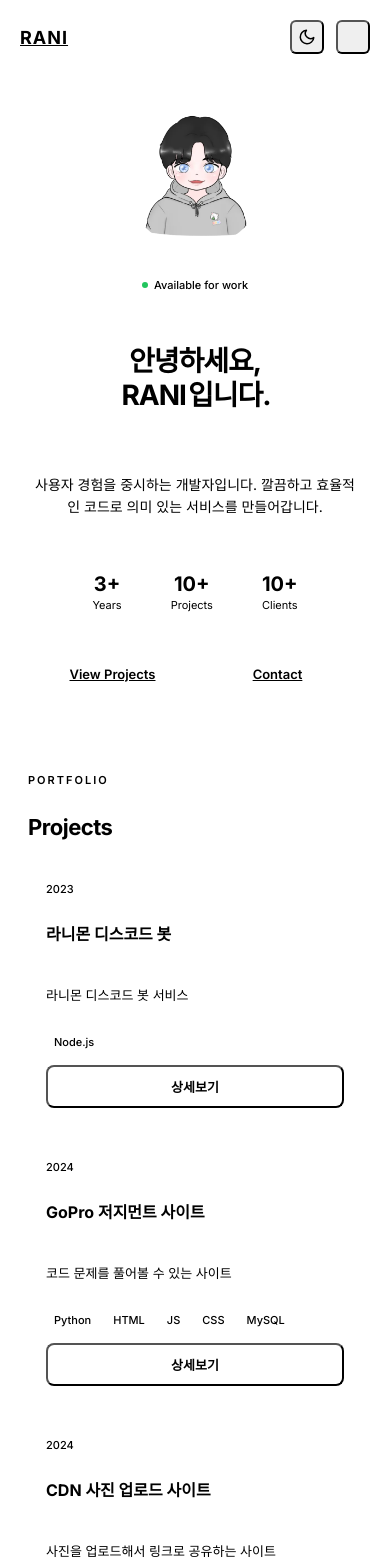
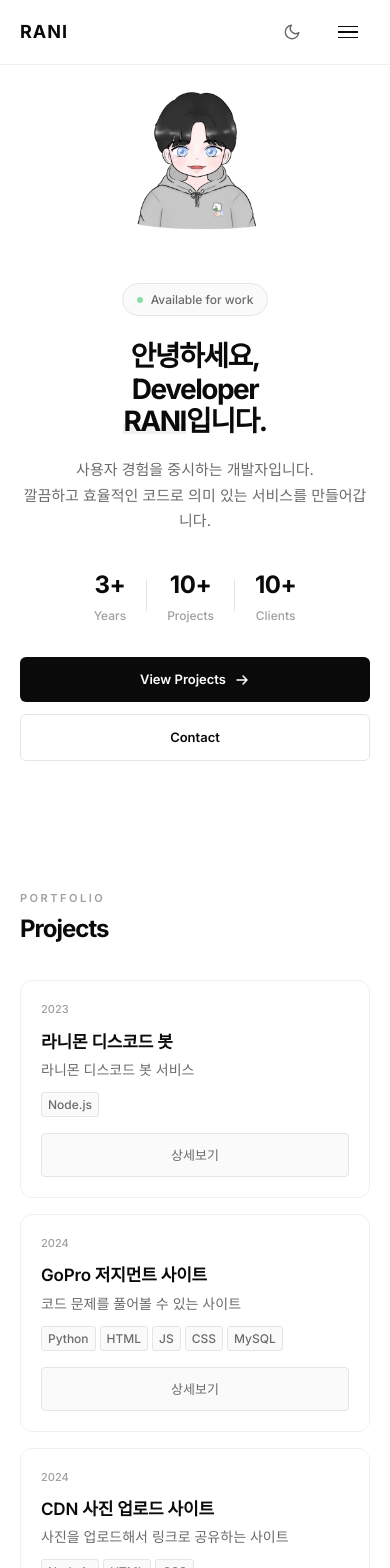
Before and after one commit to rani0707/RaniWeb, a Next.js app: page / in a window 390 px wide. Shown: the top 1568 px of the page. Built offline with nearby package versions, Linux system fonts and the light colour scheme.

Commit message:
fix: 모바일 Projects 카드 그리드 충돌 수정 - 768px 미디어쿼리 중복 통합, 카드 min-width:0/overflow-wrap:anywhere 적용

```diff
--- a/app/globals.css
+++ b/app/globals.css
@@ -1,37 +1,121 @@
-/* =============================================
-   반응형 토글 유틸리티
-   - SSR/CSR 모두 동일한 마크업을 내보내고
-     CSS 미디어쿼리만 display를 전환한다.
-   - !important + visibility: hidden으로 어떤 다른 CSS도 덮어쓸 수 없게 한다.
-   ============================================= */
 
-.mobile-only {
-  display: none !important;
-  visibility: hidden !important;
+:root {
+  --bg-primary: #ffffff;
+  --bg-secondary: #fafafa;
+  --bg-tertiary: #f5f5f5;
+  --text-primary: #0a0a0a;
+  --text-secondary: #6b6b6b;
+  --text-tertiary: #a0a0a0;
+  --border-color: #e5e5e5;
+  --border-light: #f0f0f0;
+  --accent: #171717;
+  --accent-hover: #262626;
+  --card-bg: #ffffff;
+  --shadow: rgba(0, 0, 0, 0.06);
+  --max-width: 1200px;
+  --section-padding: 100px;
 }
 
-.desktop-only {
-  display: block !important;
-  visibility: visible !important;
+[data-theme="dark"] {
+  --bg-primary: #0a0a0a;
+  --bg-secondary: #141414;
+  --bg-tertiary: #1e1e1e;
+  --text-primary: #f5f5f5;
+  --text-secondary: #a0a0a0;
+  --text-tertiary: #666666;
+  --border-color: #2a2a2a;
+  --border-light: #1e1e1e;
+  --accent: #f5f5f5;
+  --accent-hover: #e0e0e0;
+  --card-bg: #141414;
+  --shadow: rgba(0, 0, 0, 0.3);
 }
 
-@media (max-width: 767px) {
-  .mobile-only {
-    display: block !important;
-    visibility: visible !important;
+* {
+  margin: 0;
+  padding: 0;
+  box-sizing: border-box;
+}
+
+html {
+  scroll-behavior: smooth;
+  -webkit-font-smoothing: antialiased;
+  -moz-osx-font-smoothing: grayscale;
+}
+
+body {
+  font-family: 'Inter', -apple-system, BlinkMacSystemFont, sans-serif;
+  background-color: var(--bg-primary);
+  color: var(--text-primary);
+  line-height: 1.6;
+  font-size: 16px;
+  transition: background-color 0.3s ease, color 0.3s ease;
+}
+
+a {
+  color: inherit;
+  text-decoration: none;
+}
+
+button {
+  font-family: inherit;
+  cursor: pointer;
+  border: none;
+  background: none;
+}
+
+ul, ol {
+  list-style: none;
+}
+
+img {
+  max-width: 100%;
+  display: block;
+}
+
+.container {
+  max-width: var(--max-width);
+  margin: 0 auto;
+  padding: 0 48px;
+}
+
+.section-label {
+  font-size: 11px;
+  font-weight: 600;
+  letter-spacing: 2.5px;
+  text-transform: uppercase;
+  color: var(--text-tertiary);
+  margin-bottom: 12px;
+}
+
+.section-title {
+  font-size: 36px;
+  font-weight: 700;
+  letter-spacing: -1px;
+  color: var(--text-primary);
+  margin-bottom: 40px;
+}
+
+@media (max-width: 768px) {
+  :root {
+    --section-padding: 80px;
   }
 
-  .desktop-only {
-    display: none !important;
-    visibility: hidden !important;
+  .container {
+    padding: 0 24px;
+  }
+
+  .section {
+    padding: var(--section-padding) 0;
+  }
+
+  .section-title {
+    font-size: 28px;
+    margin-bottom: 32px;
   }
 }
 
-/* =============================================
-   기존 모바일 글로벌 스타일
-   ============================================= */
-
-@media (max-width: 768px) {
+@media (max-width: 480px) {
   :root {
     --section-padding: 60px;
   }
@@ -40,12 +124,39 @@
     padding: 0 20px;
   }
 
-  .section {
-    padding: var(--section-padding) 0;
-  }
-
   .section-title {
     font-size: 24px;
     margin-bottom: 24px;
   }
 }
+
+/* Scrollbar */
+::-webkit-scrollbar {
+  width: 8px;
+  height: 8px;
+}
+
+::-webkit-scrollbar-track {
+  background: var(--bg-secondary);
+}
+
+::-webkit-scrollbar-thumb {
+  background: var(--border-color);
+  border-radius: 4px;
+}
+
+::-webkit-scrollbar-thumb:hover {
+  background: var(--text-tertiary);
+}
+
+/* Selection */
+::selection {
+  background: var(--text-primary);
+  color: var(--bg-primary);
+}
+
+/* Keep anchor headings below the fixed navigation. */
+section[id] {
+  scroll-margin-top: 88px;
+  overflow-wrap: anywhere;
+}
--- a/components/Awards.module.css
+++ b/components/Awards.module.css
@@ -97,16 +97,11 @@
   .grid {
     grid-template-columns: 1fr;
   }
-
-  .box {
-    max-height: 560px;
-    overflow-y: auto;
-  }
 }
 
 @media (max-width: 768px) {
   .section {
-    padding: 80px 0;
+    padding: 48px 0;
   }
 
   .container {
@@ -114,22 +109,29 @@
   }
 
   .box {
-    max-height: 480px;
-    padding: 16px;
-    overflow-y: auto;
+    padding: 0;
+    background: transparent;
+    border: 0;
+  }
+
+  .grid {
+    grid-template-columns: minmax(0, 1fr);
+    gap: 16px;
+  }
+
+  .card {
+    min-width: 0;
+    padding: 20px;
+    border-radius: 12px;
   }
 }
 
 @media (max-width: 480px) {
   .section {
-    padding: 60px 0;
+    padding: 40px 0;
   }
 
   .container {
     padding: 0 20px;
   }
-
-  .box {
-    max-height: 400px;
-  }
 }
--- a/components/Certifications.module.css
+++ b/components/Certifications.module.css
@@ -86,7 +86,7 @@
 
 @media (max-width: 768px) {
   .section {
-    padding: 80px 0;
+    padding: 48px 0;
   }
 
   .container {
@@ -100,18 +100,63 @@
 
 @media (max-width: 480px) {
   .section {
-    padding: 60px 0;
+    padding: 40px 0;
   }
 
   .container {
     padding: 0 20px;
   }
 
+  .box {
+    padding: 0;
+    background: transparent;
+    border: 0;
+  }
+
+  .grid {
+    grid-template-columns: minmax(0, 1fr);
+    gap: 12px;
+  }
+
   .card {
+    min-width: 0;
     padding: 16px;
+    border-radius: 12px;
+  }
+
+  .cardContent {
+    min-width: 0;
   }
 
   .name {
     font-size: 14px;
+    overflow-wrap: anywhere;
   }
 }
+
+@media (max-width: 768px) {
+  .box {
+    padding: 0;
+    background: transparent;
+    border: 0;
+  }
+
+  .grid {
+    grid-template-columns: minmax(0, 1fr);
+    gap: 16px;
+  }
+
+  .card {
+    min-width: 0;
+    padding: 20px;
+    border-radius: 12px;
+  }
+
+  .cardContent {
+    min-width: 0;
+  }
+
+  .name {
+    overflow-wrap: anywhere;
+  }
+}
--- a/components/Experience.module.css
+++ b/components/Experience.module.css
@@ -80,8 +80,30 @@
 }
 
 @media (max-width: 768px) {
+  .box {
+    padding: 16px;
+  }
+
+  .item {
+    min-width: 0;
+  }
+
+  .itemRight {
+    min-width: 0;
+  }
+
+  .role {
+    overflow-wrap: anywhere;
+  }
+
+  .sub {
+    overflow-wrap: anywhere;
+  }
+}
+
+@media (max-width: 768px) {
   .section {
-    padding: 80px 0;
+    padding: 48px 0;
   }
 
   .container {
@@ -91,7 +113,7 @@
 
 @media (max-width: 480px) {
   .section {
-    padding: 60px 0;
+    padding: 40px 0;
   }
 
   .container {
--- a/components/Header.module.css
+++ b/components/Header.module.css
@@ -172,3 +172,18 @@
     padding: 0 20px;
   }
 }
+
+@media (max-width: 768px) {
+  .header,
+  .header.scrolled {
+    padding: 10px 0;
+    background: var(--bg-primary);
+    border-bottom: 1px solid var(--border-light);
+  }
+
+  .themeBtn,
+  .menuBtn {
+    width: 44px;
+    height: 44px;
+  }
+}
--- a/components/Projects.module.css
+++ b/components/Projects.module.css
@@ -47,6 +47,8 @@
   border: 1px solid var(--border-light);
   border-radius: 6px;
   transition: all 0.2s ease;
+  min-width: 0;
+  overflow: hidden;
 }
 
 .card:hover {
@@ -57,6 +59,7 @@
 .cardBody {
   flex: 1;
   margin-bottom: 12px;
+  min-width: 0;
 }
 
 .detailBtn {
@@ -537,20 +540,15 @@
   }
 }
 
-@media (max-width: 800px) {
+@media (max-width: 900px) {
   .grid {
     grid-template-columns: repeat(2, 1fr);
-  }
-
-  .box {
-    max-height: 480px;
-    overflow-y: auto;
   }
 }
 
 @media (max-width: 768px) {
   .section {
-    padding: 80px 0;
+    padding: 48px 0;
   }
 
   .container {
@@ -558,22 +556,58 @@
   }
 
   .box {
-    max-height: 420px;
-    padding: 16px;
-    overflow-y: auto;
+    padding: 0;
+    background: transparent;
+    border: 0;
+  }
+
+  .grid {
+    grid-template-columns: 1fr;
+    gap: 16px;
+  }
+
+  .card {
+    min-width: 0;
+    padding: 20px;
+    border-radius: 12px;
+  }
+
+  .detailBtn {
+    min-height: 44px;
+    font-size: 13px;
+    margin-top: 4px;
+  }
+
+  .cardTitle {
+    font-size: 17px;
+  }
+  .cardDescription {
+    font-size: 14px;
+    overflow-wrap: anywhere;
+  }
+  .tag {
+    font-size: 12px;
+  }
+  .cardGit {
+    width: 44px;
+    height: 44px;
+    flex-shrink: 0;
+  }
+  .tags {
+    min-width: 0;
+  }
+  .tag {
+    min-width: 0;
+    overflow-wrap: anywhere;
   }
 }
 
 @media (max-width: 480px) {
   .section {
-    padding: 60px 0;
+    padding: 40px 0;
   }
 
   .container {
     padding: 0 20px;
   }
-
-  .grid {
-    grid-template-columns: 1fr;
-  }
 }
--- a/components/Skills.module.css
+++ b/components/Skills.module.css
@@ -58,6 +58,8 @@
   font-weight: 500;
   color: var(--text-secondary);
   transition: all 0.2s ease;
+  max-width: 100%;
+  overflow-wrap: anywhere;
 }
 
 .skillItem:hover {
@@ -73,7 +75,7 @@
 
 @media (max-width: 768px) {
   .section {
-    padding: 80px 0;
+    padding: 48px 0;
   }
 
   .container {
@@ -92,7 +94,7 @@
 
 @media (max-width: 480px) {
   .section {
-    padding: 60px 0;
+    padding: 40px 0;
   }
 
   .container {
--- a/components/index.tsx
+++ b/components/index.tsx
@@ -9,29 +9,11 @@ import Experience from './Experience'
 import Certifications from './Certifications'
 import Awards from './Awards'
 import Footer from './Footer'
-import MobileHome from './mobile/MobileHome'
 
-/**
- * 모바일/데스크탑 토글 방식:
- * - React 조건부 렌더링 대신 두 트리를 모두 렌더
- * - CSS 클래스(mobile-only / desktop-only)의 display 토글로 전환
- * - SSR·CSR 마크업이 동일 → hydration mismatch 없음
- * - 미디어쿼리 변경 시 React 리렌더 불필요 → 부드러운 전환
- * - Header는 페이지에 단 한 번만 렌더 (두 트리에 중복 X)
- */
 export default function Home() {
   return (
     <>
-      {/* ── Header는 한 번만 ── */}
       <Header />
-
-      {/* ── 모바일 트리 ── */}
-      <div className="mobile-only">
-        <MobileHome />
-      </div>
-
-      {/* ── 데스크탑 트리 ── */}
-      <div className="desktop-only">
       <main>
         <Hero />
         <Suspense fallback={null}>
@@ -41,9 +23,8 @@ export default function Home() {
         <Experience />
         <Certifications />
         <Awards />
+      </main>
       <Footer />
-        </main>
-      </div>
     </>
   )
 }
```
Also changed, not shown: 1 other file (tests, documents, lock files or other folders). Lines whose indentation alone changed are shown as unchanged.
